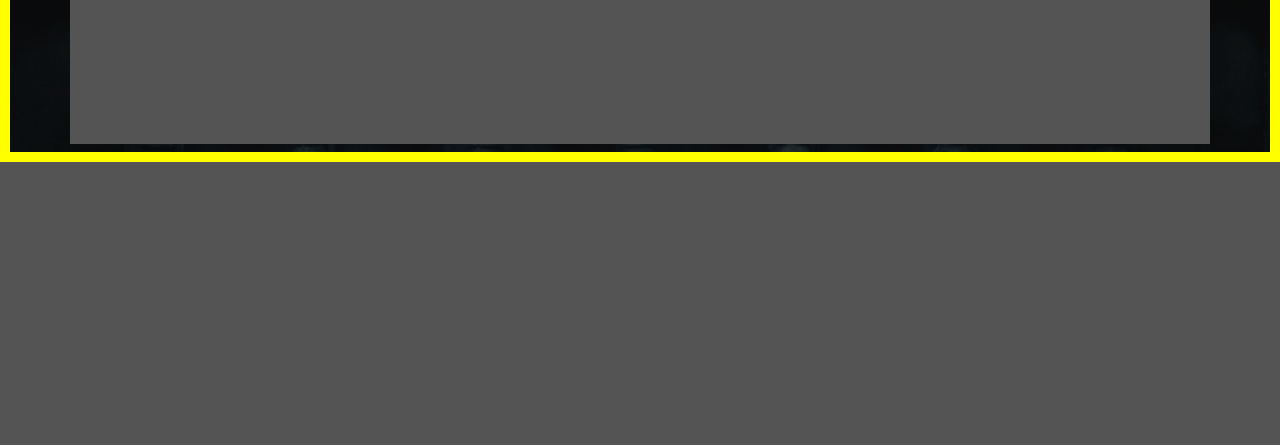
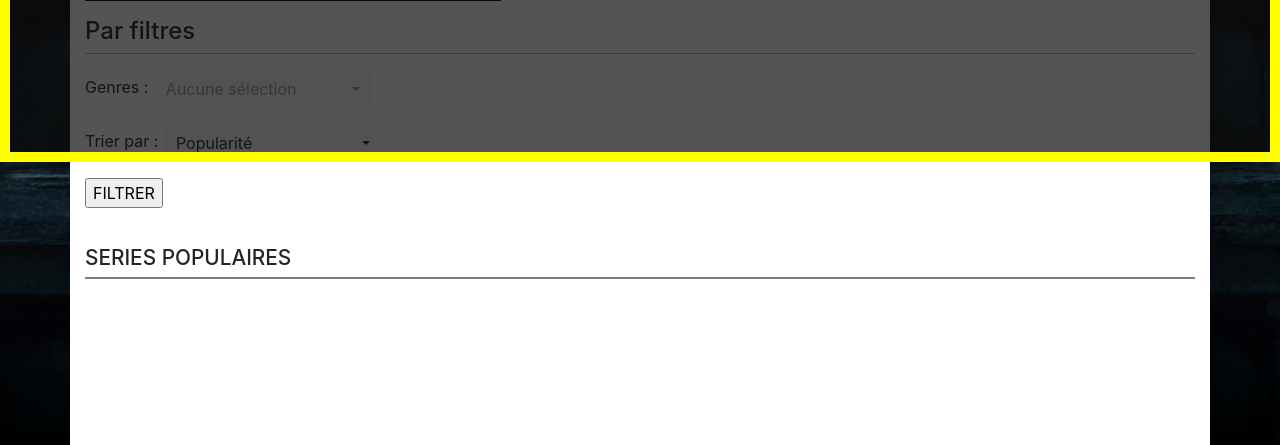
Before and after one commit to Shizurah/perso_project, a PHP site: page /projet_perso_openclassrooms/view/tvShows_view.php in a window 1280 px wide. Shown: the part 638-1083 px from the top of the page. Before the commit the page ends 800 px from the top, so only its background shows below. Run offline with PHP 8.4, Linux system fonts and the light colour scheme; some web fonts are replaced.

Commit message:
Ajout de formulaires de recherche de séries : par mots-clé + par filtres

```diff
--- a/assets/js/tvShows.js
+++ b/assets/js/tvShows.js
@@ -26,15 +26,32 @@ $.ajax({
     }
 });
 
-// FAIRE UNE VERIF DES PARAMETRES (if 'query')
-// Recherche de séries par mots-clé:
+// récuperation des genres disponibles pour les séries
+$.ajax({
+    url: 'https://api.themoviedb.org/3/genre/tv/list?api_key=' + key + '&language=fr',
+    type: 'GET',
+    dataType: 'json',
+
+    success: function(genresList) {
+        console.log(genresList);
+
+        genresList.genres.forEach(function(genre) {
+            $('#genres-selection').append('<option value="' + genre.id + '">' + genre.name + '</option>');
+        });
+
+        $('#genres-selection').selectpicker('refresh');
+    }
+});
+
+
 $(function() {
     $('#search-input').on('focus', function() {
         $('#search-input').css('border-radius', '4px');
     });
 
-    $('form').on('submit', function(event) {
-        keywords = $('#search-input').val();
+    // Recherche de séries par MOTS-CLE:
+    $('#search-form').on('submit', function(event) {
+        var keywords = $('#search-input').val(); // changement ici
 
         $.ajax({
             url: 'https://api.themoviedb.org/3/search/tv',
@@ -69,6 +86,46 @@ $(function() {
 
         return false;
     });
+
+    // Recherche de séries par FILTRES :
+    $('#discover-form').on('submit', function(event) {
+        var that = $(this),
+
+
+        $.ajax({
+            url: 'https://api.themoviedb.org/3/discover/tv',
+            type: 'GET',
+            data: {
+                api_key: key,
+                language: 'fr',
+                sort_by: sortBy,
+                genres: genres
+            },
+            dataType: 'json',
+
+            success: function(tvShows) {
+                // $('#search-input').val('');
+                $('#tv-shows-container div').remove();
+
+                console.log(tvShows);
+
+                tvShows.results.forEach(function(tvShow) {
+                    if (tvShow.poster_path != null) {
+                        $('#tv-shows-container').append('<div><a class="tv-shows-links" id="' + tvShow.id
+                                                            + '" href="index.php?action=tvShow&amp;tvShowId=' + tvShow.id
+                                                            + '"></a><div id="' + tvShow.name + '" class="img-containers"><img src="https://image.tmdb.org/t/p/w200'
+                                                            + tvShow.poster_path + '"/></div></div>');
+                    }
+                });
+
+                pageId = 1;
+                url = 'https://api.themoviedb.org/3/search/tv?&api_key=' + key + '&language=fr&genres=' + genres + '&sortBy=' + sortBy;
+                totalOfPages = tvShows.total_pages;
+            }
+        });
+
+        return false;
+    });
 });
 
 // chargement d'autres séries :
@@ -79,7 +136,6 @@ $(window).scroll(function() {
         if ($(window).scrollTop() + $(window).height() > $(document).height() - 30) {
 
             pageId += 1;
-
             $.ajax({
                 url: url,
                 type: 'GET',
--- a/view/tvShows_view.php
+++ b/view/tvShows_view.php
@@ -20,13 +20,42 @@
 <?php ob_start(); ?>
 
     <h3>RECHERCHER DES SERIES</h3>
+
     <hr class="title-separations"/>
 
-    <form>
+    <h4>Par mots-clé</h4>
+
+    <hr/>
+
+    <form id="search-form">
         <p id="search-container">
             <input class="form-control" id="search-input" type="text" placeholder="Recherche...">
             <button type="submit"><img src="public/images/search_icon.png" alt="icône de recherche"></button>
         </p>
+    </form>
+
+    <h4>Par filtres</h4>
+
+    <hr/>
+
+    <form id="discover-form">
+        <p>
+            Genres :
+            <select name="genres-selection" id="genres-selection" class="selectpicker" data-live-search="true" multiple>
+            </select>
+        </p>
+
+        <p>
+            Trier par :
+            <select class="selectpicker" id="sort-by-selection">
+                <!-- <option value="" disabled selected>Classer par</option> -->
+                <option>Popularité</option>
+                <option>Note</option>
+                <option>1ere date de diffusion</option>
+            </select>
+        </p>
+
+        <p><input type="submit" value="FILTRER"></p>
     </form>
 
     <br/>
```
